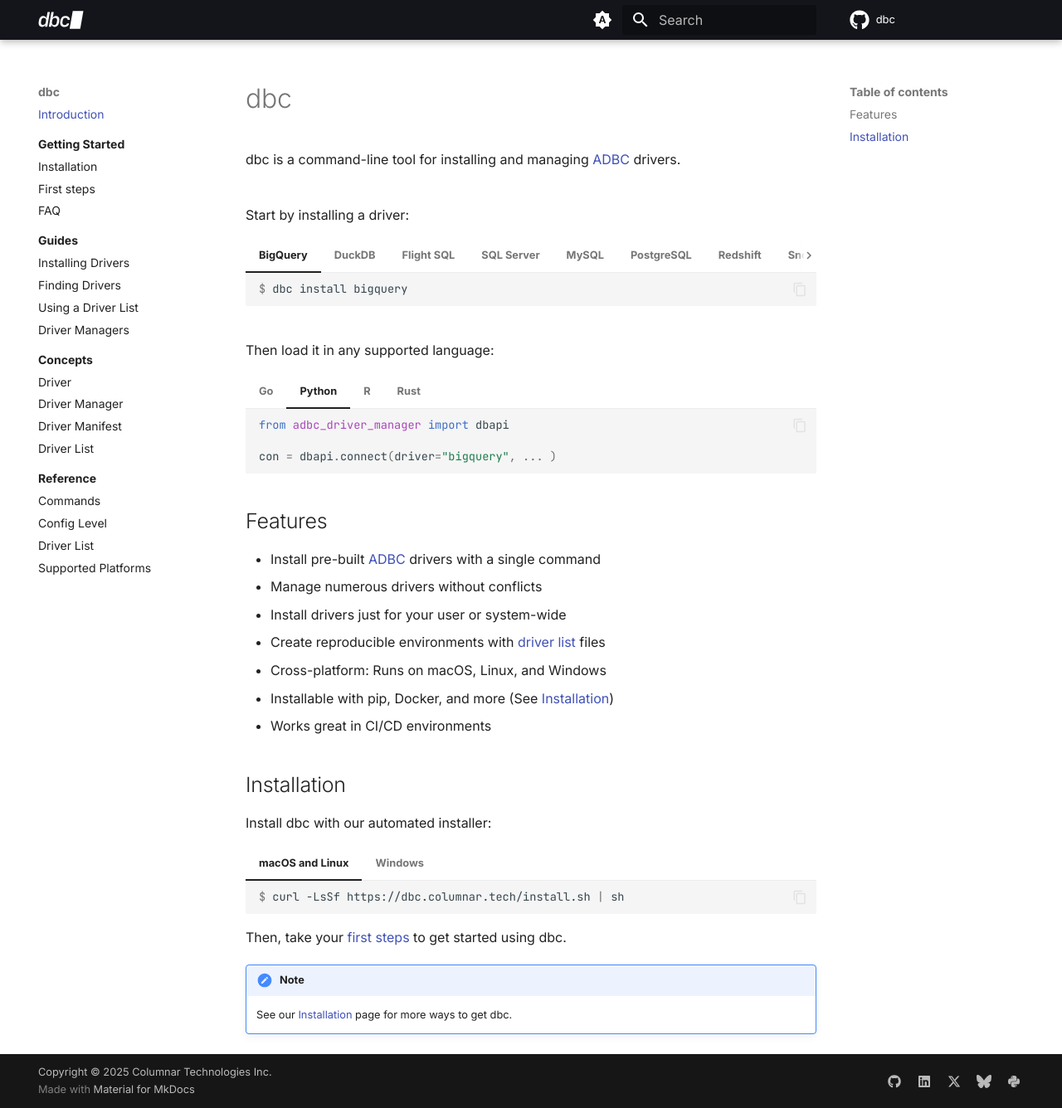
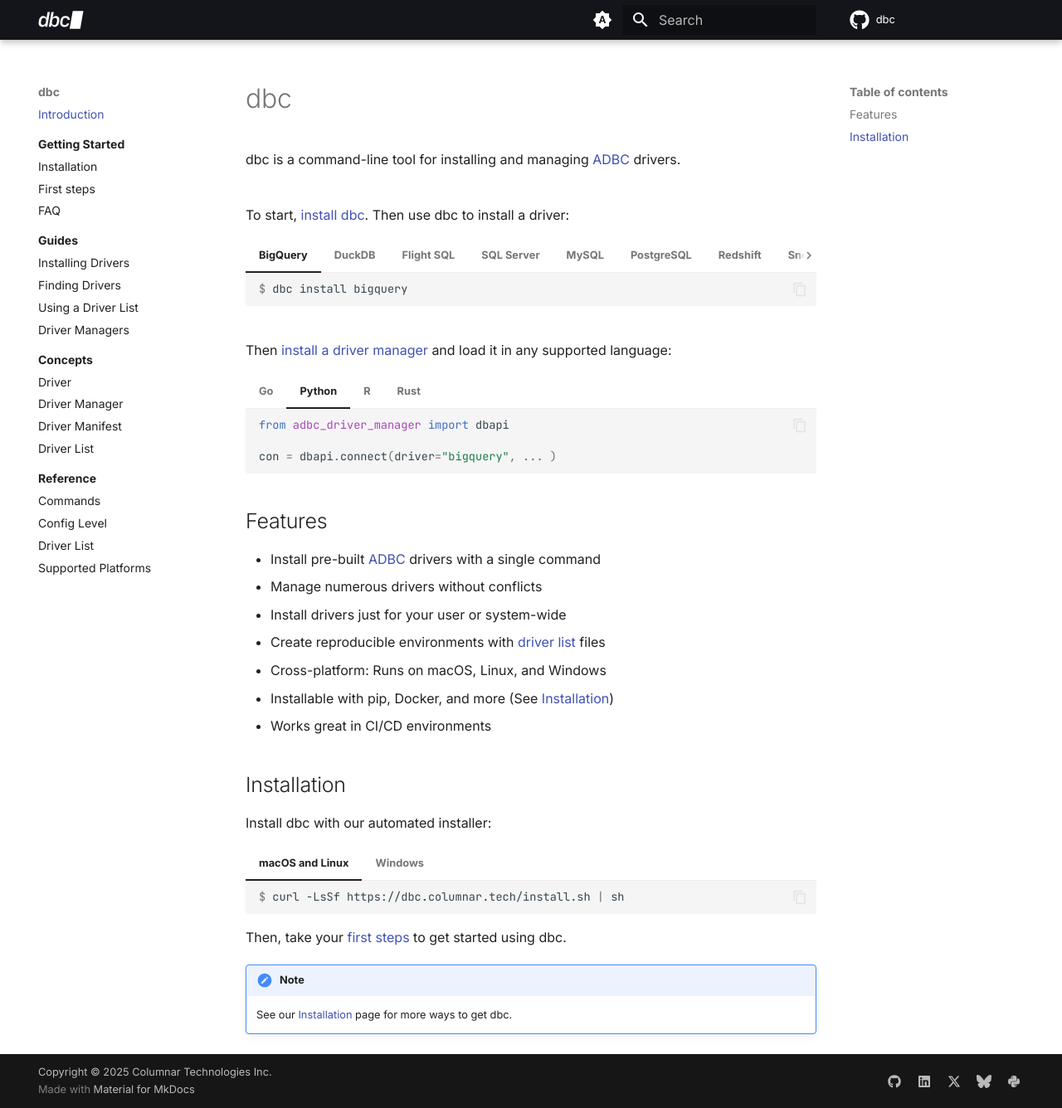
Before and after one commit to columnar-tech/dbc, an MkDocs documentation site: the page built from docs/index.md, in a window 1280 px wide and 1336 px high. Shown: the whole window at 83% size. Built offline with MkDocs 1.6.1 and Material for MkDocs 9.7.7, drawn with Linux system fonts in a browser that asks for light colours; plug-ins that fetch from the network failed and are left out; comment, search, counter and statistics services are not loaded.

Commit message:
docs: link to driver manager guide on landing page (#158)
Closes https://github.com/columnar-tech/dbc/issues/121

````diff
--- a/docs/index.md
+++ b/docs/index.md
@@ -18,7 +18,7 @@
 
 dbc is a command-line tool for installing and managing [ADBC](https://arrow.apache.org/adbc) drivers.
 
-<br/>Start by installing a driver:
+<br/>To start, [install dbc](./getting_started/installation.md). Then use dbc to install a driver:
 
 === "BigQuery"
 
@@ -26,7 +26,7 @@
     $ dbc install bigquery
     ```
 
-    <br/>Then load it in any supported language:
+    <br/>Then [install a driver manager](./guides/driver_manager.md) and load it in any supported language:
 
     === "Go"
 
@@ -66,7 +66,7 @@
     $ dbc install duckdb
     ```
 
-    <br/>Then load it in any supported language:
+    <br/>Then [install a driver manager](./guides/driver_manager.md) and load it in any supported language:
 
     === "Go"
 
@@ -106,7 +106,7 @@
     $ dbc install flightsql
     ```
 
-    <br/>Then load it in any supported language:
+    <br/>Then [install a driver manager](./guides/driver_manager.md) and load it in any supported language:
 
     === "Go"
 
@@ -146,7 +146,7 @@
     $ dbc install mssql
     ```
 
-    <br/>Then load it in any supported language:
+    <br/>Then [install a driver manager](./guides/driver_manager.md) and load it in any supported language:
 
     === "Go"
 
@@ -186,7 +186,7 @@
     $ dbc install mysql
     ```
 
-    <br/>Then load it in any supported language:
+    <br/>Then [install a driver manager](./guides/driver_manager.md) and load it in any supported language:
 
     === "Go"
 
@@ -226,7 +226,7 @@
     $ dbc install postgresql
     ```
 
-    <br/>Then load it in any supported language:
+    <br/>Then [install a driver manager](./guides/driver_manager.md) and load it in any supported language:
 
     === "Go"
 
@@ -266,7 +266,7 @@
     $ dbc install redshift
     ```
 
-    <br/>Then load it in any supported language:
+    <br/>Then [install a driver manager](./guides/driver_manager.md) and load it in any supported language:
 
     === "Go"
 
@@ -306,7 +306,7 @@
     $ dbc install snowflake
     ```
 
-    <br/>Then load it in any supported language:
+    <br/>Then [install a driver manager](./guides/driver_manager.md) and load it in any supported language:
 
     === "Go"
 
@@ -346,7 +346,7 @@
     $ dbc install sqlite
     ```
 
-    <br/>Then load it in any supported language:
+    <br/>Then [install a driver manager](./guides/driver_manager.md) and load it in any supported language:
 
     === "Go"
 
@@ -386,7 +386,7 @@
     $ dbc install trino
     ```
 
-    <br/>Then load it in any supported language:
+    <br/>Then [install a driver manager](./guides/driver_manager.md) and load it in any supported language:
 
     === "Go"
 
````
